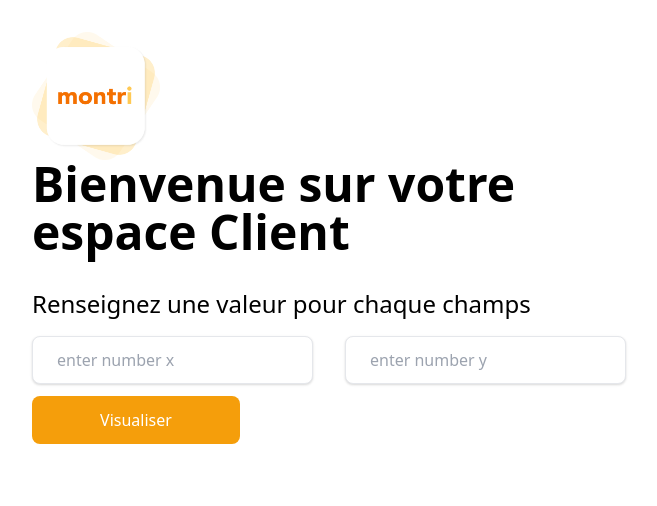
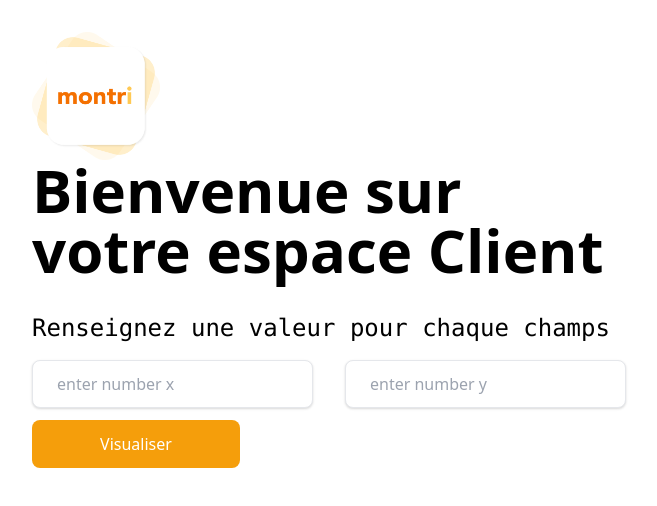
Before and after one commit to Ravens48/MonTrITest, a React (Create React App) app: page / in a window 1280 px wide. Shown: the top 506 px of the page, without its empty margins (112-769 px from the left). Built offline with nearby package versions, Linux system fonts and the light colour scheme.

Commit message:
working on every device error gesture is ok

```diff
--- a/src/Components/ChartsComponent.js
+++ b/src/Components/ChartsComponent.js
@@ -2,9 +2,7 @@ import Chart from "react-google-charts";
 
 function ChartsComponent(props) {
     let datas = props.takedata;
-    console.log(datas);
     const width= window.innerWidth;
-    console.log(width);
   return (
     <div class="my-8">
       <Chart
--- a/src/Components/FormsComponent.js
+++ b/src/Components/FormsComponent.js
@@ -1,10 +1,9 @@
-import { react, useState } from "react";
+import {useState } from "react";
 
 function FormsComponent(props) {
   const [values, setValues] = useState({});
   const handleChange = (event) => {
     setValues({ ...values, [event.target.name]: event.target.value });
-    console.log("changes", values)
   };
   const handleSubmit = (event) => {
     event.preventDefault();
@@ -12,7 +11,7 @@ function FormsComponent(props) {
   };
   return (
     <div class="my-8">
-      <p class="text-2xl my-4 font-medium">Renseignez une valeur pour chaque champs</p>
+      <p class="text-2xl my-4 font-medium font-mono">Renseignez une valeur pour chaque champs</p>
       <form onSubmit={handleSubmit}>
         <div class="md:flex md:space-x-8">
           <input
--- a/src/PrincipalPage.js
+++ b/src/PrincipalPage.js
@@ -1,7 +1,7 @@
 import FormsComponent from "./Components/FormsComponent";
 import ChartsComponent from "./Components/ChartsComponent"
 import logo from "./logomontri.png";
-import { react, useState } from "react";
+import {useState } from "react";
 
 
 function PrincipalPage() {
@@ -11,11 +11,11 @@ function PrincipalPage() {
   };
   return (
     <div class="lg:flex">
-      <div class="lg:w-1/2 md:ml-36 ml-4">
+      <div class="lg:w-1/2 lg:ml-36 ml-4">
         <div class="my-8">
           <img class="object-contain h-32 w-32" src={logo} alt="montri" />
           <div class="md w-68">
-            <h1 class="text-5xl font-bold">
+            <h1 class="text-6xl font-bold font-sans">
               Bienvenue sur votre espace Client
             </h1>
           </div>
@@ -32,10 +32,3 @@ function PrincipalPage() {
 }
 
 export default PrincipalPage;
-
-{
-  /* <div class="flex ...">
-  <div class="w-1/2 ... ">w-1/2</div>
-  <div class="w-1/2 ... ">w-1/2</div>
-</div> */
-}
```
